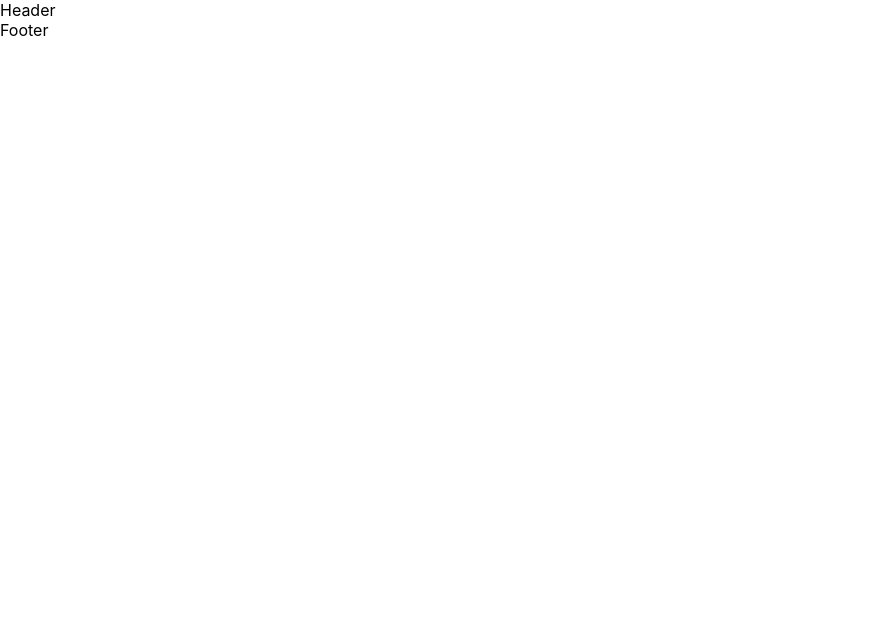
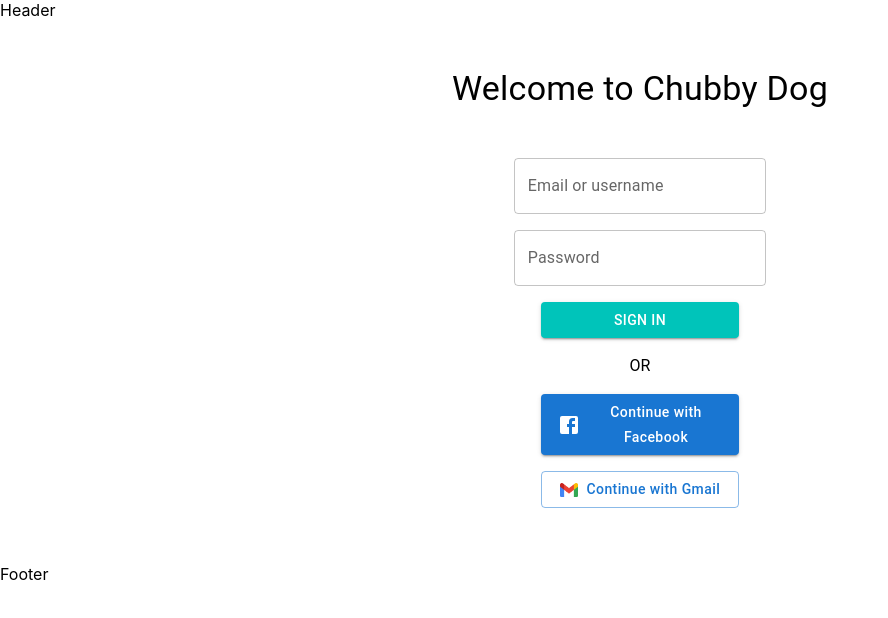
Before and after one commit to mirrenil/arbetsmetodik, a React (Create React App) app: page /signin in a window 1280 px wide. Shown: the top 618 px of the page, without its empty margins (0-888 px from the left). Built offline with nearby package versions, Linux system fonts and the light colour scheme.

Commit message:
Added component for sign in

```diff
--- a/src/Pages/SignIn.tsx
+++ b/src/Pages/SignIn.tsx
@@ -1,10 +1,67 @@
-import React from 'react';
-
+import * as React from 'react';
+import Box from '@mui/material/Box';
+import TextField from '@mui/material/TextField';
+import { Typography, Button, } from '@mui/material';
+import { CSSProperties } from 'react';
+import { Facebook } from '@mui/icons-material';
 
 function SignInPage() {
-  return (
-    <div></div>
-  );
+	return (
+		<div style={wrapper}>
+			<Typography variant="h4" align="center" mb={5}>
+				Welcome to Chubby Dog
+			</Typography>
+			<Box
+				component="form"
+				sx={{
+					'& > :not(style)': { m: 1, width: '25ch' },
+					display: 'flex',
+					flexDirection: 'column',
+					alignItems: 'center',
+				}}
+				noValidate
+				autoComplete="off"
+			>
+				<TextField
+					id="outlined-basic"
+					label="Email or username"
+					variant="outlined"
+				/>
+				<TextField
+					id="outlined-basic"
+					label="Password"
+					variant="outlined"
+					type="password"
+				/>
+				<Button color="primary" variant="contained" sx={{background: '#00C4BA' }}>
+					Sign in
+				</Button>
+				<Typography variant="body1" align="center">
+					OR
+				</Typography>
+				<Button sx={buttonStyle} variant="contained">
+					<Facebook style={iconStyle} />
+					Continue with Facebook
+				</Button>
+				<Button sx={buttonStyle} variant="outlined">
+					<img src={require('../Assets/gmail_logo.png')} alt="fireSpot" style={iconStyle} height="14px" />
+					Continue with Gmail
+				</Button>
+			</Box>
+		</div>
+	);
+}
+
+const wrapper: CSSProperties = {
+	margin: '3rem',
+};
+
+const buttonStyle: CSSProperties = {
+  display: 'flex',
+  textTransform: 'none',
+}
+const iconStyle: CSSProperties = {
+  marginRight: '.5rem'
 }
 
 export default SignInPage;
```
Also changed, not shown: src/Assets/gmail_logo.png (added).
